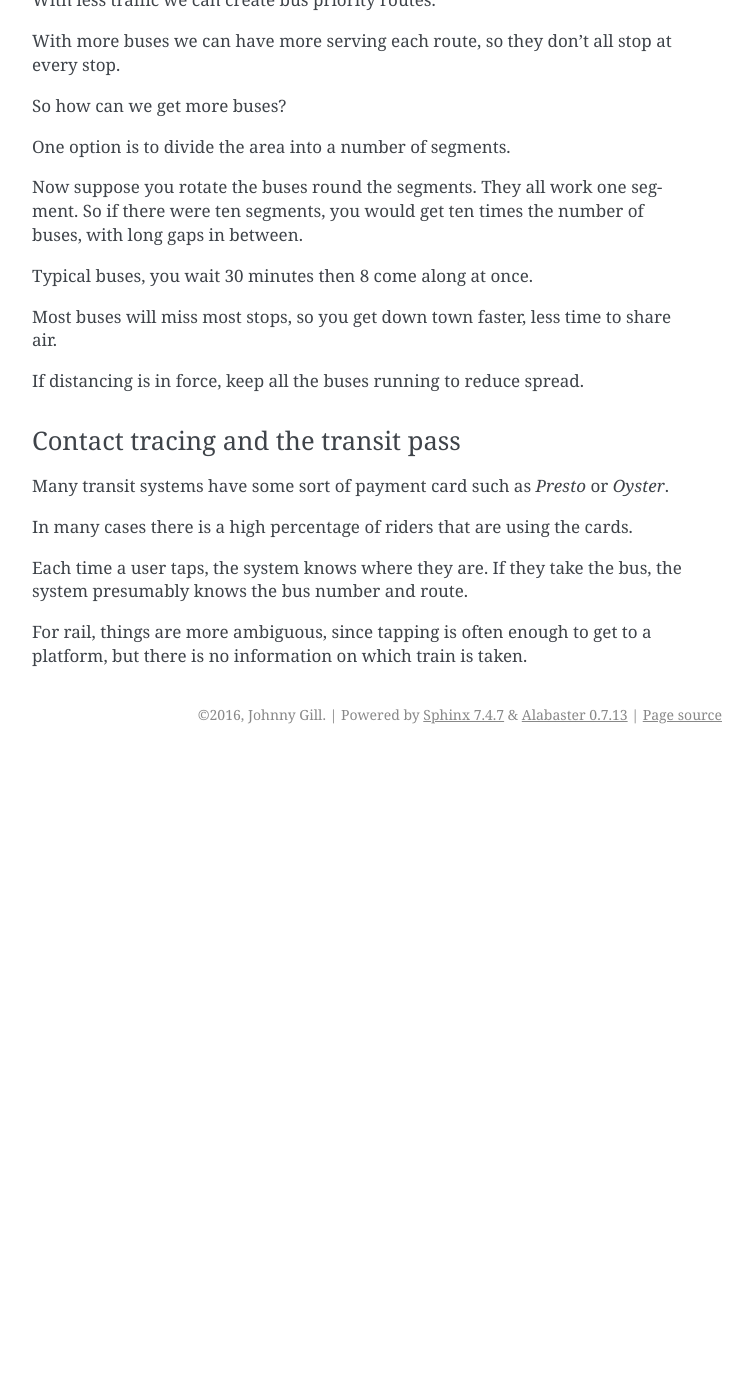
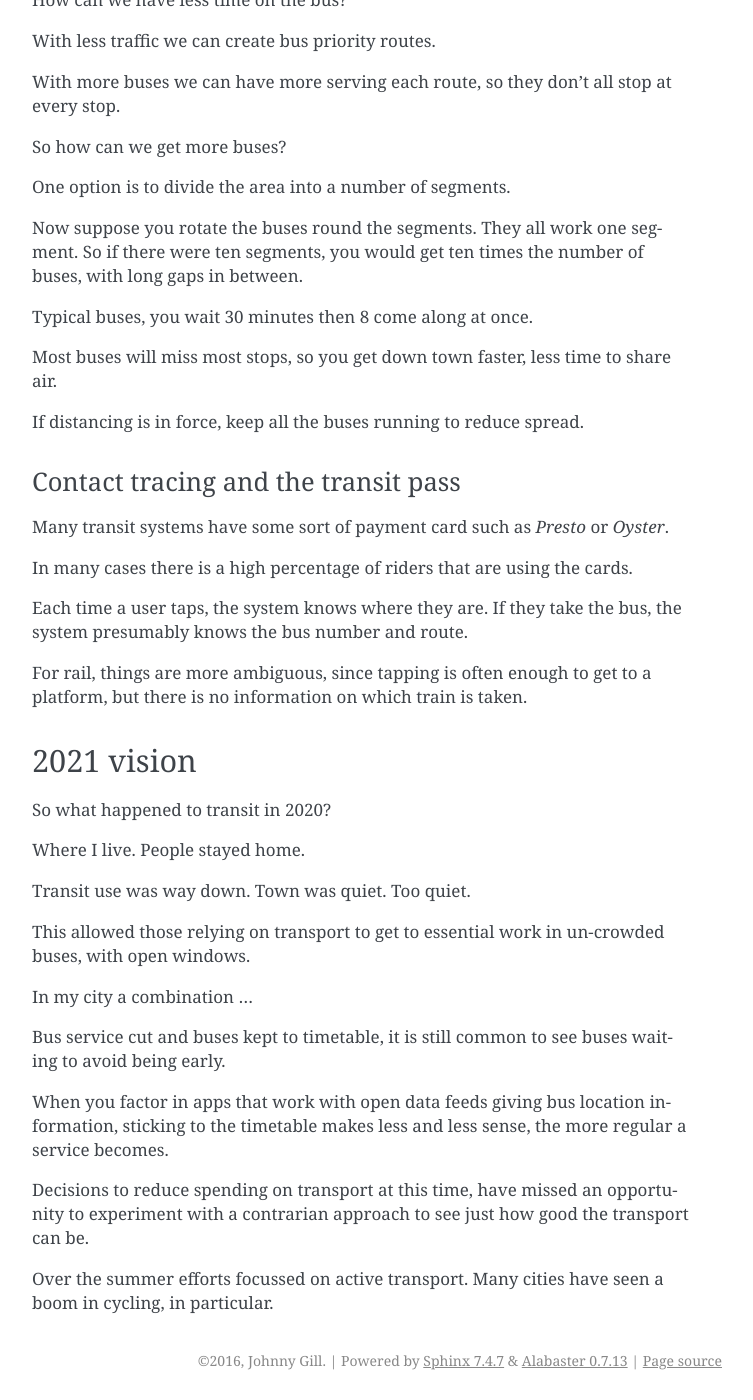
Before and after one commit to openbermuda/karmapi, a Sphinx documentation site: the page built from docs/transport.rst, in a window 1280 px wide and 1400 px high, scrolled down 1793 px. Shown: the whole window, without its empty margins (388-1141 px from the left). Built offline with Sphinx 7.4.7, drawn with Linux system fonts in a browser that asks for light colours; formulas are drawn with MathJax 3; pages that are not in the unit, such as notebooks, are missing from menus; before the commit the page ends 2547 px from its top, so only the background shows below that; some of the changed text lies outside the part shown.

Commit message:
transport mutterings and moon moai

```diff
--- a/docs/transport.rst
+++ b/docs/transport.rst
@@ -61,7 +61,10 @@
 
 Experiment with winter routes which take advantage of snow and ice.
 
-Dual: bike/ski routes?   At least one should be good.
+Dual: bike/ski routes?   At least one should be good, whatever the
+weather.
+
+Some days, you should just stay home and shovel.
 
 
 
@@ -124,3 +127,31 @@
 For rail, things are more ambiguous, since tapping is often enough to
 get to a platform, but there is no information on which train is
 taken.
+
+2021 vision
+===========
+
+So what happened to transit in 2020?
+
+Where I live.  People stayed home.
+
+Transit use was way down.  Town was quiet.  Too quiet.
+
+This allowed those relying on transport to get to essential work in
+un-crowded buses, with open windows.
+
+In my city a combination ...
+
+Bus service cut and buses kept to timetable, it is still common to see
+buses waiting to avoid being early.
+
+When you factor in apps that work with open data feeds giving bus
+location information, sticking to the timetable makes less and less
+sense, the more regular a service becomes.
+
+Decisions to reduce spending on transport at this time, have missed an
+opportunity to experiment with a contrarian approach to see just how
+good the transport can be.
+
+Over the summer efforts focussed on active transport.  Many cities
+have seen a boom in cycling, in particular.
```
Also changed, not shown: 1 other file.
